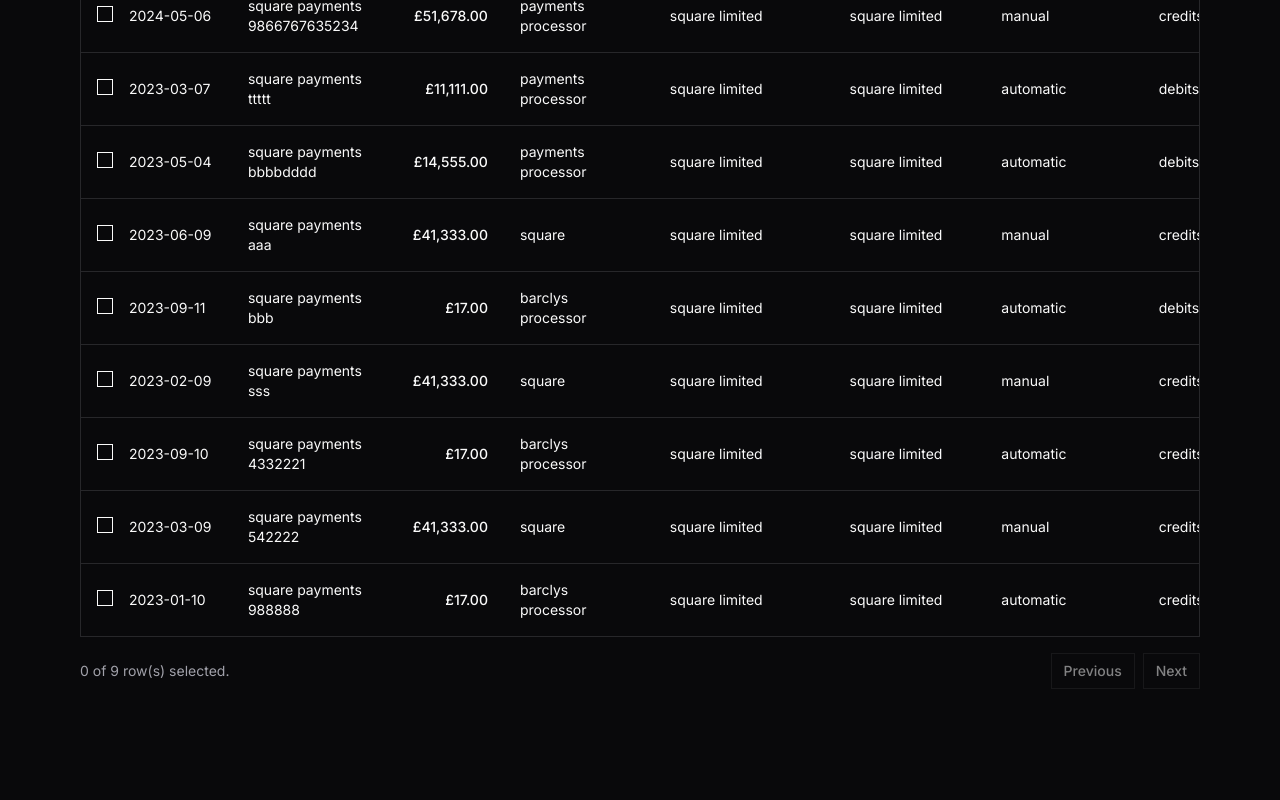
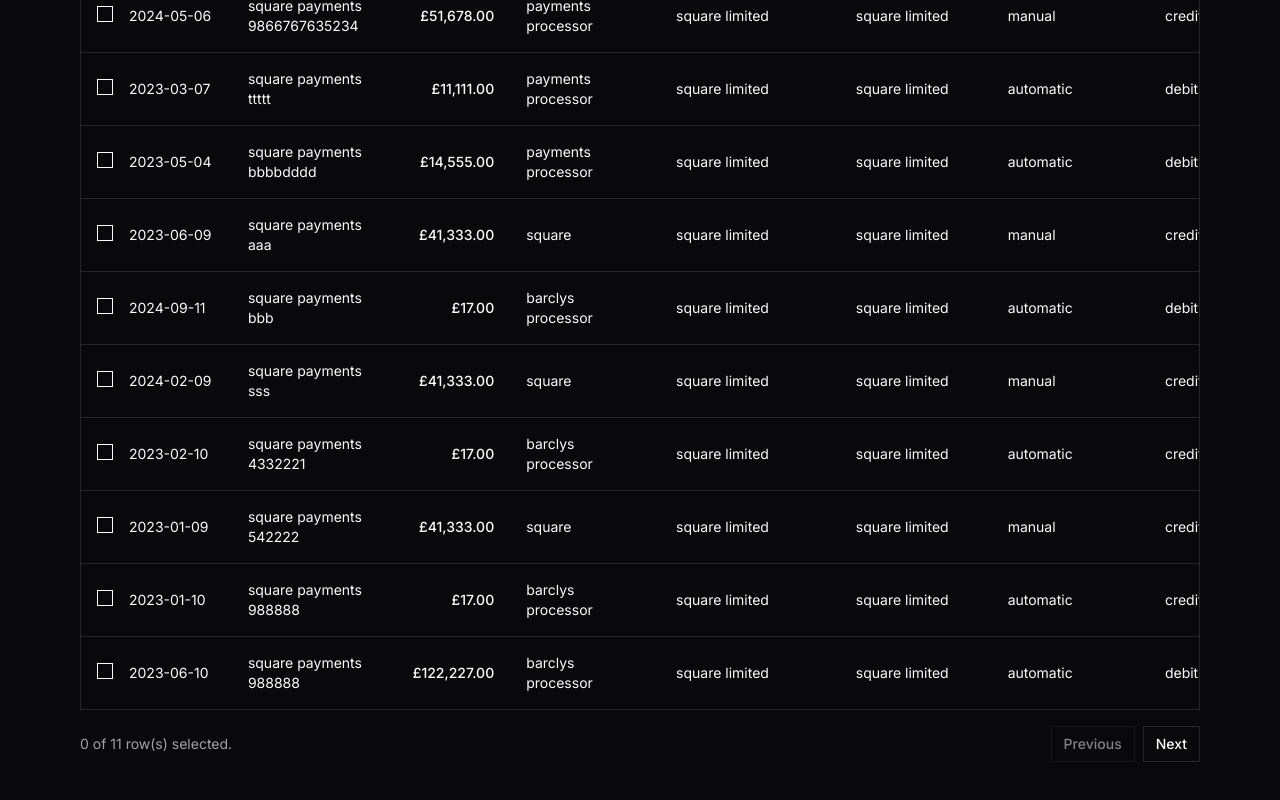
Before and after one commit to Smile2B/365finance, a Next.js app: page / in a window 1280 px wide. Shown: the part 1106-1906 px from the top of the page. Built offline with nearby package versions, Linux system fonts and the light colour scheme.

Commit message:
months sort

```diff
--- a/src/app/page.tsx
+++ b/src/app/page.tsx
@@ -1,5 +1,5 @@
 "use client";
-import {  Moon, Sun } from "lucide-react";
+import { Moon, Sun } from "lucide-react";
 import { Button } from "@/components/ui/button";
 import { useTheme } from "next-themes";
 import {
@@ -89,7 +89,7 @@
   },
   {
     transactionID: "5",
-    date: "2023-09-11",
+    date: "2024-09-11",
     description: "Square Payments BBB",
     amount: "17.00",
     category: "Barclys Processor",
@@ -100,7 +100,7 @@
   },
   {
     transactionID: "6",
-    date: "2023-02-09",
+    date: "2024-02-09",
     description: "Square Payments SSS",
     amount: "41333.00",
     category: "Square",
@@ -111,7 +111,7 @@
   },
   {
     transactionID: "7",
-    date: "2023-09-10",
+    date: "2023-02-10",
     description: "Square Payments 4332221",
     amount: "17.00",
     category: "Barclys Processor",
@@ -122,7 +122,7 @@
   },
   {
     transactionID: "8",
-    date: "2023-03-09",
+    date: "2023-01-09",
     description: "Square Payments 542222",
     amount: "41333.00",
     category: "Square",
@@ -142,8 +142,29 @@
     catStatus: "Automatic",
     type: "Credits Only",
   },
+  {
+    transactionID: "10",
+    date: "2023-06-10",
+    description: "Square Payments 988888",
+    amount: "122227.00",
+    category: "Barclys Processor",
+    subCategory: "Square Limited",
+    merchant: "Square Limited",
+    catStatus: "Automatic",
+    type: "Debits Only",
+  },
+  {
+    transactionID: "11",
+    date: "2024-01-10",
+    description: "Square Payments 988888",
+    amount: "53112223.00",
+    category: "Barclys Processor",
+    subCategory: "Square Limited",
+    merchant: "Barclys",
+    catStatus: "Automatic",
+    type: "Credits Only",
+  },
 ];
-
 
 const columns: ColumnDef<Payment>[] = [
   {
@@ -181,9 +202,8 @@
         </Button>
       );
     },
-    cell: ({ row }) => (
-      <div className="lowercase">{row.getValue("date")}</div>
-    ),
+
+    cell: ({ row }) => <div className="lowercase">{row.getValue("date")}</div>,
   },
   {
     accessorKey: "description",
@@ -341,28 +361,26 @@
   email: string;
 };
 
-
-
 // my data
-
 
 // These function are moved to utils
 // Transaction, aggregateData, filterData
 // Main component
 const formatDate = (dateString: string) => {
   const options = { year: "2-digit", month: "short" };
-  return new Date(dateString).toLocaleDateString("en-UK", options);
+  return new Date(dateString).toLocaleDateString("en-US", options);
 };
 
 // Extract unique months and years from the data
+
+// Extract unique months and years from the data
+// Extract unique months and years from the data
 const getUniqueMonths = (data: typeof data) => {
-  const monthsSet = new Set(
-    data.map((item) => formatDate(item.date))
-  );
-  return Array.from(monthsSet).sort((a, b) => new Date(`01-${a}`) - new Date(`01-${b}`)); // Sort by date
+  const monthsSet = new Set(data.map((item) => formatDate(item.date)));
+  return Array.from(monthsSet).sort(
+    (a, b) => new Date(`01-${a}`) - new Date(`01-${b}`)
+  ); // Sort by date
 };
-  // Extract unique months and years from the data
-
 
 export default function Home() {
   const uniqueMonths = getUniqueMonths(data);
@@ -442,9 +460,13 @@
                   ?.setFilterValue(value === "all" ? null : value)
               }
             >
-              <ToggleGroupItem value="Credits Only">Credits Only</ToggleGroupItem>
+              <ToggleGroupItem value="Credits Only">
+                Credits Only
+              </ToggleGroupItem>
               <ToggleGroupItem value="Debits Only">Debits Only</ToggleGroupItem>
-              <ToggleGroupItem defaultChecked value="all">All Transactions</ToggleGroupItem>
+              <ToggleGroupItem defaultChecked value="all">
+                All Transactions
+              </ToggleGroupItem>
             </ToggleGroup>
           </div>
           <div>
@@ -522,7 +544,15 @@
         </div>
         <Separator className="my-4" />
         <div className="grid justify-items-start  p-10">
-        <ToggleGroup type="single">
+          <ToggleGroup
+            type="single"
+            value={table.getColumn("date")?.getFilterValue() ?? ""}
+            onValueChange={(value) => {
+              table
+                .getColumn("date")
+                ?.setFilterValue(value === "all" ? null : value);
+            }}
+          >
             {uniqueMonths.map((month, index) => (
               <ToggleGroupItem key={index} value={month}>
                 {month}
@@ -628,12 +658,13 @@
                 )}
               </TableBody>
             </Table>
-
           </div>
           <div className="flex items-center justify-end space-x-2 py-4">
             <div className="flex-1 text-sm text-muted-foreground">
+
               {table.getFilteredSelectedRowModel().rows.length} of{" "}
               {table.getFilteredRowModel().rows.length} row(s) selected.
+
             </div>
             <div className="space-x-2">
               <Button
```
Lines whose indentation alone changed are shown as unchanged.
